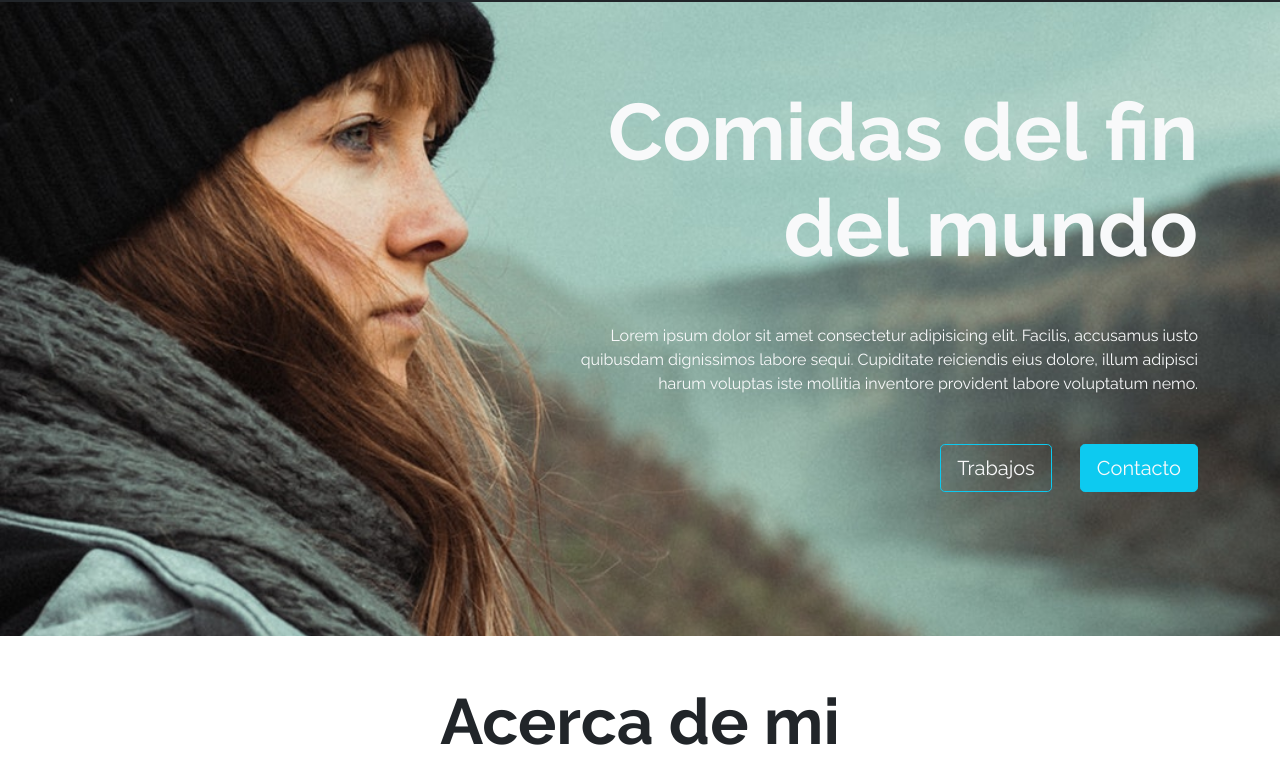
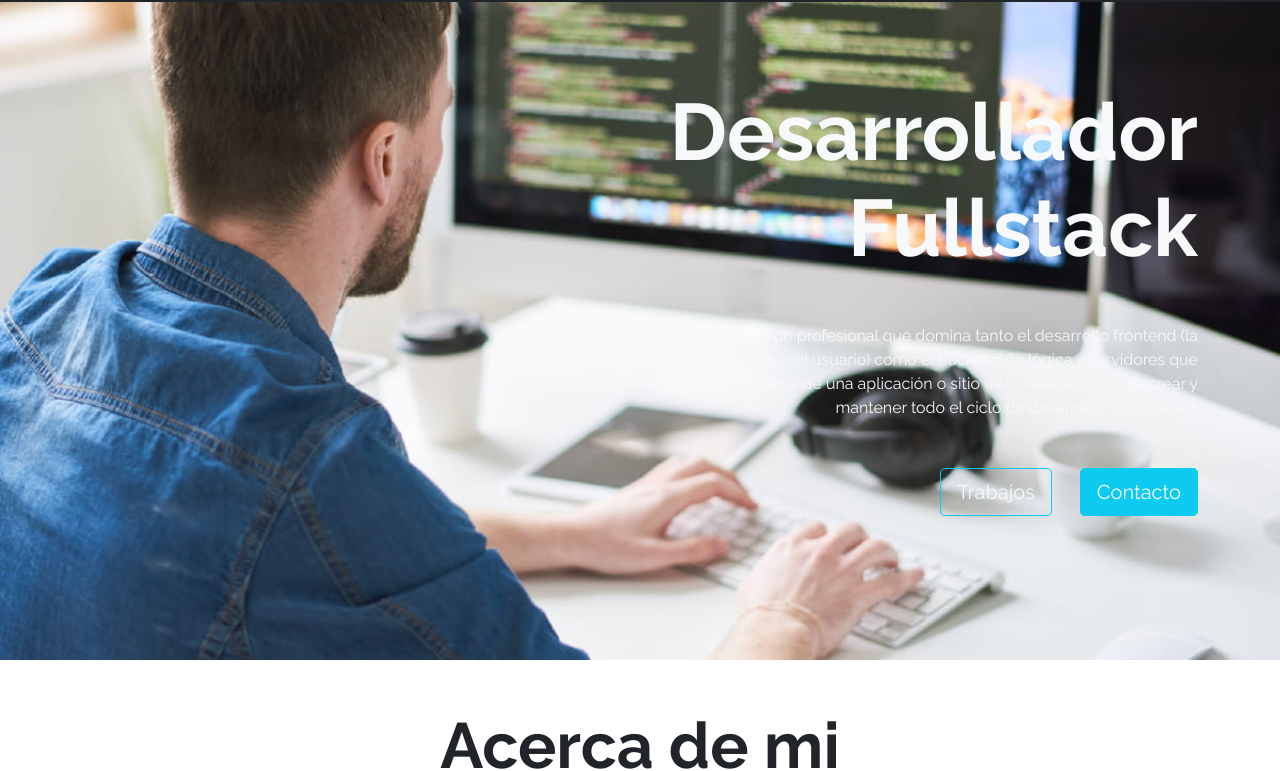
Before and after one commit to Difermacru/fdsw-github, a plain HTML site: page index.html in a window 1280 px wide. Shown: the part 60-831 px from the top of the page. Drawn offline with nearby package versions, Linux system fonts and the light colour scheme.

Commit message:
tercer commit, agregar imagen del header

```diff
--- a/assets/css/estilos.css
+++ b/assets/css/estilos.css
@@ -5,7 +5,7 @@ body {
 /* Hero Section */
 
 #Hero-Section {
-  background-image: url("../img/bg-hero.jpg");
+  background-image: url("../img/valor-developer-imagen.jpg");
   background-repeat: no-repeat;
   background-size: cover;
   background-position: left;
--- a/index.html
+++ b/index.html
@@ -49,12 +49,12 @@
         <div class="container">
             <div class="ms-auto col-12 col-md-7 ">
                 <h1 class="display-1 fw-bold my-5">
-                    Comidas del fin <br> del mundo
+                    Desarrollador <br> Fullstack
                 </h1>
                 <p class="my-5">
-                    Lorem ipsum dolor sit amet consectetur adipisicing elit. Facilis, accusamus iusto quibusdam
-                    dignissimos labore sequi. Cupiditate reiciendis eius dolore, illum adipisci harum voluptas iste
-                    mollitia inventore provident labore voluptatum nemo.
+                    Un desarrollador full stack es un profesional que domina tanto el desarrollo frontend (la parte visual que interactúa el usuario)
+                    como el backend (la lógica y servidores que operan detrás de escena) de una aplicación o sitio web, siendo capaz de crear y mantener
+                    todo el ciclo de desarrollo de software.
                 </p>
                 <div class="mb-5 pb-5">
                     <button class="btn btn-lg btn-outline-info text-light me-4">Trabajos</button>
```
Also changed, not shown: assets/img/valor-developer-imagen.jpg (added).
